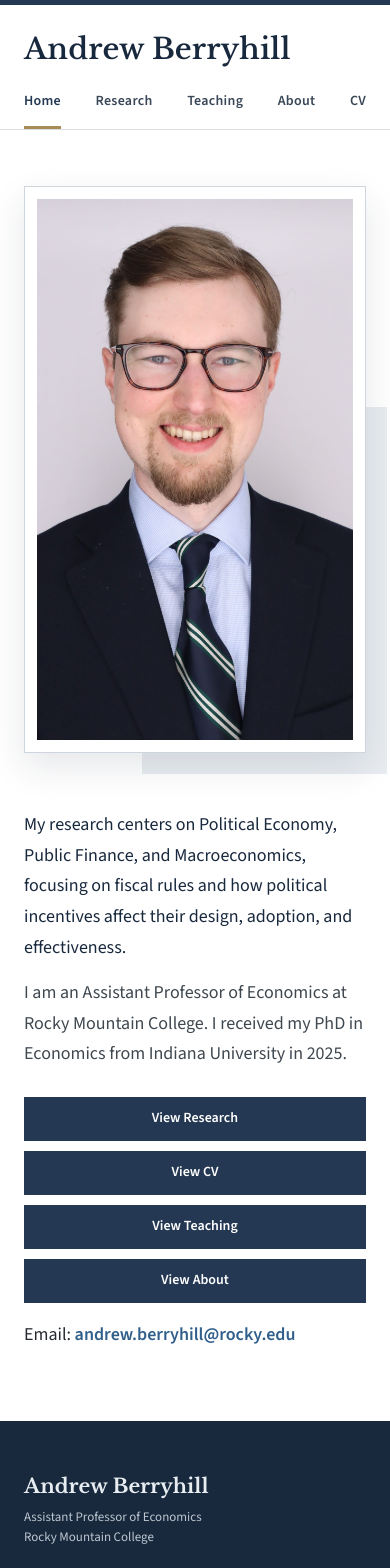
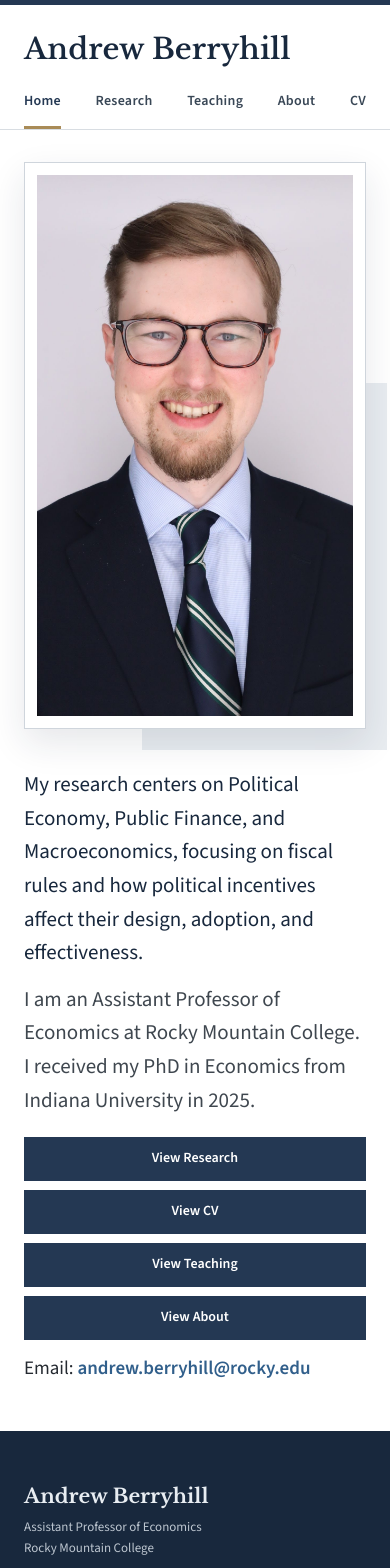
Before and after one commit to andrewberryhill/andrewberryhill.github.io, a Next.js app: page / in a window 390 px wide. Shown: the top 1568 px of the page. Built offline with nearby package versions, Linux system fonts and the light colour scheme.

Commit message:
Tighten homepage and simplify research header

```diff
--- a/app/globals.css
+++ b/app/globals.css
@@ -93,12 +93,11 @@ a:hover { text-decoration: underline; text-underline-offset: 3px; }
 
 .page-shell { width: min(1120px, calc(100% - 48px)); margin: 0 auto; }
 .welcome {
-  min-height: 590px;
   display: grid;
   grid-template-columns: 340px 1fr;
   align-items: start;
-  gap: clamp(60px, 8vw, 118px);
-  padding: 40px 0 58px;
+  gap: clamp(44px, 6vw, 76px);
+  padding: 28px 0 38px;
 }
 .portrait-frame {
   position: relative;
@@ -130,12 +129,12 @@ a:hover { text-decoration: underline; text-underline-offset: 3px; }
 .welcome h1, .compact-page .page-heading h1, .bio-page .page-heading h1 { font-size: 36px; }
 .welcome-copy { padding-top: 5px; }
 .title-rule { width: 58px; height: 3px; margin: 20px 0 28px; background: var(--gold); }
-.welcome-copy > p:not(.contact-line) { max-width: 680px; margin: 0 0 15px; color: #3f474f; font-size: 18px; }
-.welcome-copy > p.research-lead { color: var(--navy-dark); font-family: inherit; font-size: 18px; line-height: 1.7; }
-.welcome-actions { display: grid; grid-template-columns: repeat(2, minmax(145px, 1fr)); gap: 10px; max-width: 440px; margin-top: 27px; }
+.welcome-copy > p:not(.contact-line) { max-width: 700px; margin: 0 0 13px; color: #3f474f; font-size: 21px; line-height: 1.6; }
+.welcome-copy > p.research-lead { color: var(--navy-dark); font-family: inherit; font-size: 21px; line-height: 1.6; }
+.welcome-actions { display: grid; grid-template-columns: repeat(2, minmax(145px, 1fr)); gap: 9px; max-width: 440px; margin-top: 20px; }
 .welcome-actions a { display: flex; align-items: center; justify-content: center; min-height: 44px; padding: 8px 15px; background: var(--navy); color: #fff; font-size: 14px; font-weight: 600; text-align: center; }
 .welcome-actions a:hover { background: var(--navy-dark); text-decoration: none; }
-.contact-line { margin: 17px 0 0; color: var(--ink); font-size: 18px; }
+.contact-line { margin: 13px 0 0; color: var(--ink); font-size: 19px; }
 .contact-line a { font-weight: 600; }
 
 .inner-page { width: min(940px, calc(100% - 48px)); min-height: 660px; margin: 0 auto; padding: 78px 0 104px; }
@@ -168,6 +167,7 @@ a:hover { text-decoration: underline; text-underline-offset: 3px; }
 .compact-page .page-heading > p { max-width: 690px; font-size: 16px; line-height: 1.6; }
 
 .research-sections { display: grid; gap: 34px; }
+.research-page { padding-top: 28px; }
 .research-section > h2 { margin: 0; padding-bottom: 8px; border-bottom: 2px solid var(--navy); color: var(--navy-dark); font-family: var(--font-serif), Georgia, serif; font-size: 24px; }
 .research-page .standalone-list { border-top: 0; }
 .research-page .standalone-item { padding: 20px 0 22px; }
@@ -209,7 +209,7 @@ footer { padding: 48px 0; background: var(--navy-dark); color: #e8edf2; }
 .footer-links a { color: #e8edf2; font-size: 13px; }
 
 @media (max-width: 800px) {
-  .welcome { grid-template-columns: 285px 1fr; gap: 44px; }
+  .welcome { grid-template-columns: 285px 1fr; gap: 34px; }
   .portrait-frame { width: 275px; }
   .quote-grid, .teaching-page .quote-grid { grid-template-columns: 1fr; }
   .course-grid { grid-template-columns: 1fr; }
@@ -221,7 +221,7 @@ footer { padding: 48px 0; background: var(--navy-dark); color: #e8edf2; }
   .home-header .site-title { font-size: 29px; }
   .site-header nav { width: 100%; justify-content: space-between; gap: 12px; }
   .site-header nav a { display: flex; align-items: center; min-height: 46px; padding: 8px 0 12px; font-size: 14px; }
-  .welcome { grid-template-columns: 1fr; gap: 52px; padding: 56px 0 70px; }
+  .welcome { grid-template-columns: 1fr; gap: 34px; padding: 32px 0 46px; }
   .portrait-frame { width: min(100%, 380px); margin: 0 auto; }
   .welcome h1, .compact-page .page-heading h1, .bio-page .page-heading h1 { font-size: 34px; }
   .welcome-actions { grid-template-columns: 1fr; width: 100%; }
--- a/app/research/page.tsx
+++ b/app/research/page.tsx
@@ -96,12 +96,7 @@ export default function ResearchPage() {
     <main>
       <SiteHeader current="research" />
       <div className="inner-page compact-page research-page">
-        <header className="page-heading">
-          <h1>Research</h1>
-          <p>
-            My research focuses on national fiscal rules and how political incentives affect their design, implementation, and effectiveness.
-          </p>
-        </header>
+        <h1 className="sr-only">Research</h1>
 
         <div className="research-sections">
           {researchSections.map((section) => (
```
